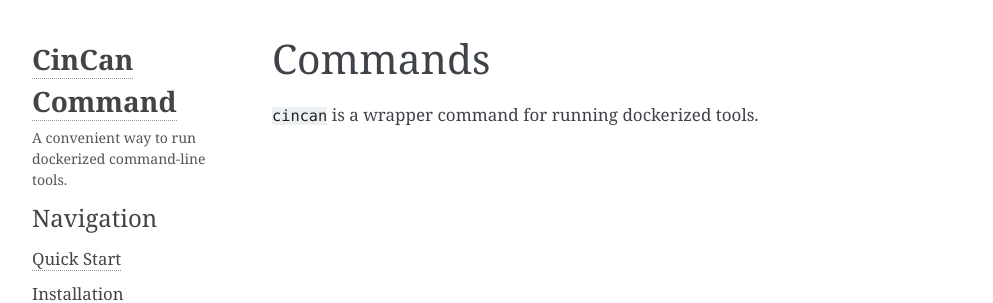
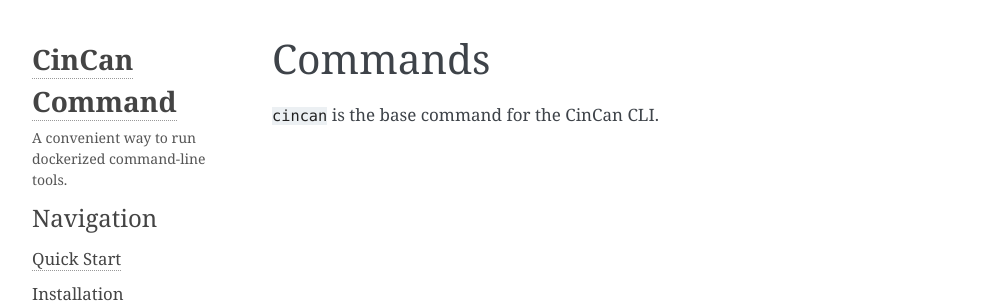
Before and after one commit to cincanproject/cincan-command, a Sphinx documentation site: the page built from docs/commands/index.rst, in a window 1280 px wide. Shown: the top 303 px of the page, without its empty margins (148-1141 px from the left). Built offline with Sphinx 7.4.7, drawn with Linux system fonts in a browser that asks for light colours.

Commit message:
Renaming and short introduction for `cincan`

```diff
--- a/docs/commands/cincan.rst
+++ b/docs/commands/cincan.rst
@@ -4,4 +4,4 @@
 Cincan (base command)
 =====================
 
-.. include:: cincan_page.rst
+.. include:: cincan_base.rst
--- /dev/null
+++ b/docs/commands/cincan_base.rst
@@ -0,0 +1,3 @@
+.. _cincan_base:
+
+``cincan`` is the base command for the CinCan CLI.
--- a/docs/commands/cincan_page.rst
+++ /dev/null
@@ -1,3 +0,0 @@
-.. _cincan_page:
-
-``cincan`` is a wrapper command for running dockerized tools.
--- a/docs/commands/index.rst
+++ b/docs/commands/index.rst
@@ -12,4 +12,4 @@
    cincan_run
    cincan_list
 
-.. include:: cincan_page.rst
+.. include:: cincan_base.rst
```
